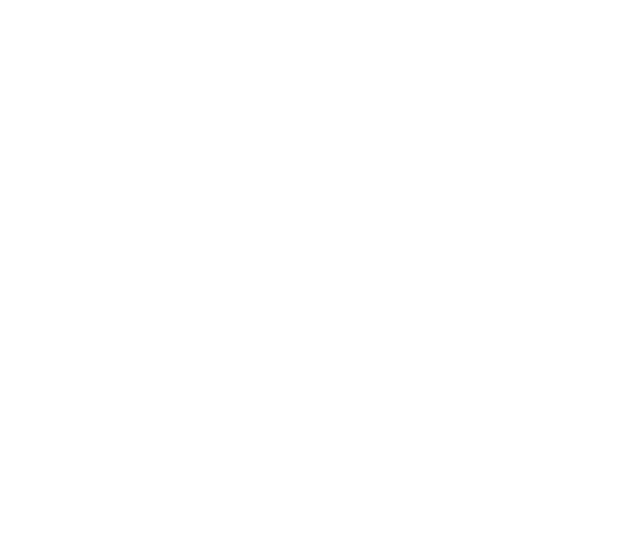
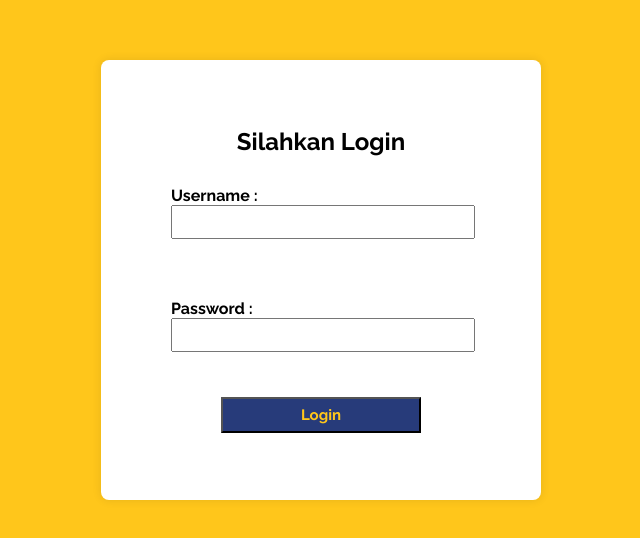
Before and after one commit to AgunngDwi/samakita, a React (Vite) app: page /login in a window 1280 px wide. Before the commit this address had no page. Shown: the part 120-658 px from the top of the page, without its empty margins (319-959 px from the left). Built offline with nearby package versions, Linux system fonts and the light colour scheme.

Commit message:
fixing menu page

```diff
--- a/src/App.jsx
+++ b/src/App.jsx
@@ -1,6 +1,7 @@
 import { useRoutes } from "react-router-dom";
 import Homepage from "./pages/Homepage";
 import { Menulist } from "./pages/Menulist";
+import Login from "./component/Customer/Login";
 
 function App() {
   let element = useRoutes([
@@ -12,6 +13,10 @@
       path: "/menu",
       element: <Menulist />,
     },
+    {
+      path: "/login",
+      element: <Login />,
+    },
   ]);
   return element;
 }
--- /dev/null
+++ b/src/component/Customer/Login.jsx
@@ -0,0 +1,23 @@
+import React from "react";
+import "../../css/login.css";
+
+const Login = () => {
+  return (
+    <div className="login-container">
+      <div className="login-wrapper">
+        <h2>Silahkan Login</h2>
+        <div className="sub-login">
+          <p>Username : </p>
+          <input style={{ width: "100%", height: "30px" }} type="text" />
+        </div>
+        <div className="sub-login">
+          <p>Password :</p>
+          <input style={{ width: "100%", height: "30px" }} type="text" />
+        </div>
+        <button className="button-login">Login</button>
+      </div>
+    </div>
+  );
+};
+
+export default Login;
--- a/src/component/NavbarMain.jsx
+++ b/src/component/NavbarMain.jsx
@@ -1,7 +1,10 @@
 import logo from "../assets/homepage/logo.svg";
 import "../css/navbar.css";
+import { useNavigate } from "react-router-dom";
 
-const NavbarMain = ({ btnVis }) => {
+const NavbarMain = () => {
+  const navigate = useNavigate();
+
   return (
     <div className="navbar-container">
       <div className="logo-navbar">
@@ -20,13 +23,15 @@
         <a href="#menu">Menu</a>
         <a href="#contact">Contact</a>
       </div>
-      {!btnVis ? (
+
       <div className="user-warp">
-          <button className="login">Login</button>
+        <button className="login" onClick={() => navigate("/login")}>
+          Login
+        </button>
         <button className="register">Register</button>
       </div>
-      ) : (
-        <div className="user-warp">
+
+      {/* <div className="user-warp">
         <h1></h1>
         <button
           style={{
@@ -39,8 +44,7 @@
         <button
           style={{ border: "transparent", backgroundColor: "transparent" }}
         ></button>
-        </div>
-      )}
+      </div> */}
     </div>
   );
 };
--- a/src/css/contentMenu.css
+++ b/src/css/contentMenu.css
@@ -4,16 +4,18 @@
 
 .content-wrap{
     display: flex;
+    justify-content: space-between;
     gap: 30px;
 }
 
 .content-menu{
     position: relative;
     display: flex;
+    justify-content: center;
     flex-wrap: wrap;
     border: 3px solid;
     border-radius: 5px;
-    width: 70%;
+    width: 100%;
     height: 100%;
     padding: 10px;
     box-shadow: 0 2px 4px rgba(0, 0, 0, 0.1);
@@ -23,8 +25,8 @@
     border: 2px solid;
     border-radius: 5px;
     background-color: #ffc61b;
-    width: 20%;
-    height: 350px;
+    width: 30%;
+    height: 100%;
     padding: 15px;
 }
 
@@ -33,7 +35,7 @@
     border-radius: 5px;
     padding: 10px;
     margin: 10px;
-    width: 29%;
+    width: 28%;
     text-align: center;
     box-shadow: 0 2px 4px rgba(0, 0, 0, 0.1);
     background-color: #ddd;
@@ -100,11 +102,6 @@
     font-weight: bold;
 }
 
-.total-content{
-    position: absolute;
-    bottom : 120px
-}
-
 .total-price{
     display: flex;
     gap: 125px;
--- /dev/null
+++ b/src/css/login.css
@@ -0,0 +1,40 @@
+.login-container{
+    background-color:#ffc61b;
+    display: flex;
+    justify-content: center;
+    height: 100vh;
+}
+
+.login-wrapper{
+    position: absolute;
+    top:50%;
+    left: 50%;
+    height: 400px;
+    width: 400px;
+    transform: translate(-50%, -50%);
+    background-color: white;
+    padding: 20px;
+    border-radius: 8px;
+    box-shadow: 0px 0px 10px rgba(0, 0, 0, 0.1);
+    display: flex;
+    justify-content: center;
+    align-items: center;
+    flex-direction: column;
+}
+
+.sub-login{
+    margin: 30px;
+    width: 300px;
+    font-weight: 700;
+}
+
+.button-login{
+    width: 50%;
+    font-size: 15px;
+    height: 9%;
+    margin-top: 15px;
+    color: #ffc61b;
+    background-color: #273b7a;
+    font-weight: 700;
+
+}
```
Lines whose indentation alone changed are shown as unchanged.
